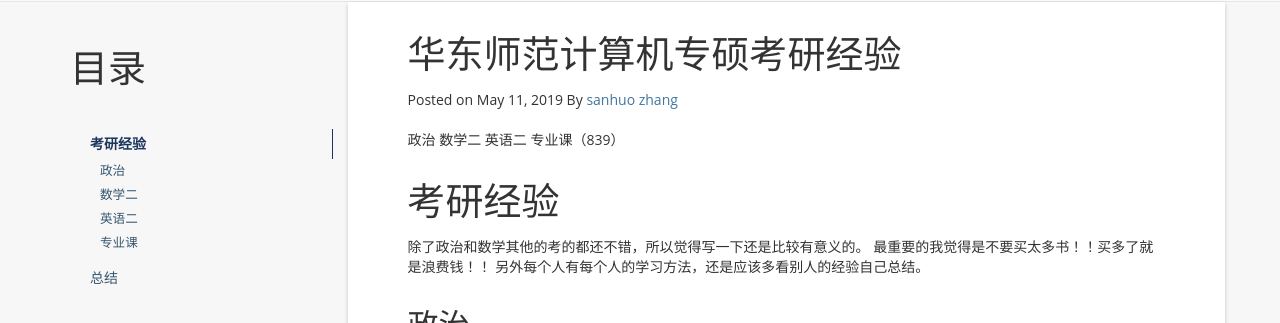
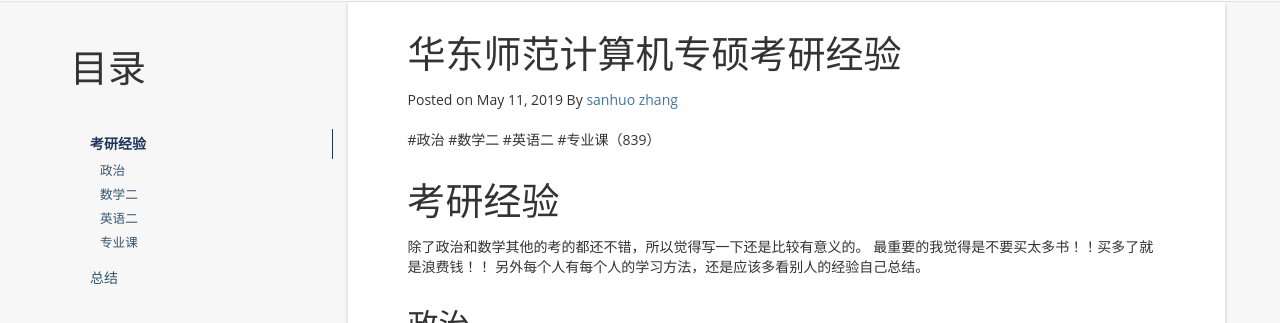
Before and after one commit to zthreefires/zthreefires.github.io, a Jekyll site: the page built from _posts/2019-1-12-get-post.md, in a window 1280 px wide and 900 px high. Shown: the part 210-533 px from the top of the window. Built offline with Jekyll 4.4.1, drawn with Linux system fonts in a browser that asks for light colours; nearby versions of some CDN libraries; a script that is not in the unit is left out; comment, search, counter and statistics services are not loaded.

```diff
--- a/_posts/2019-1-12-get-post.md
+++ b/_posts/2019-1-12-get-post.md
@@ -12,10 +12,10 @@ tag: something
 
 * content
 {:toc}
-政治
-数学二
-英语二
-专业课（839）
+#政治
+#数学二
+#英语二
+#专业课（839）
 
 
 
```
